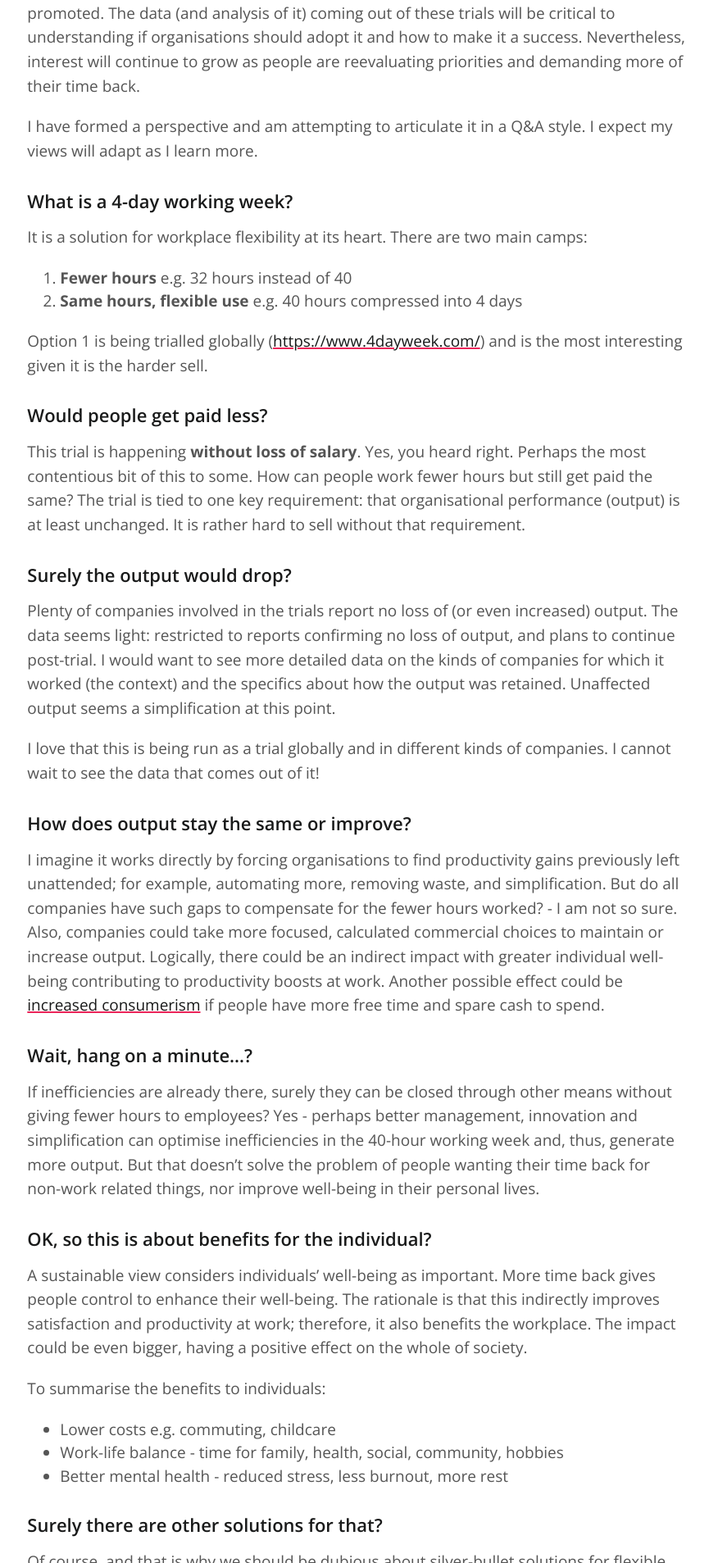
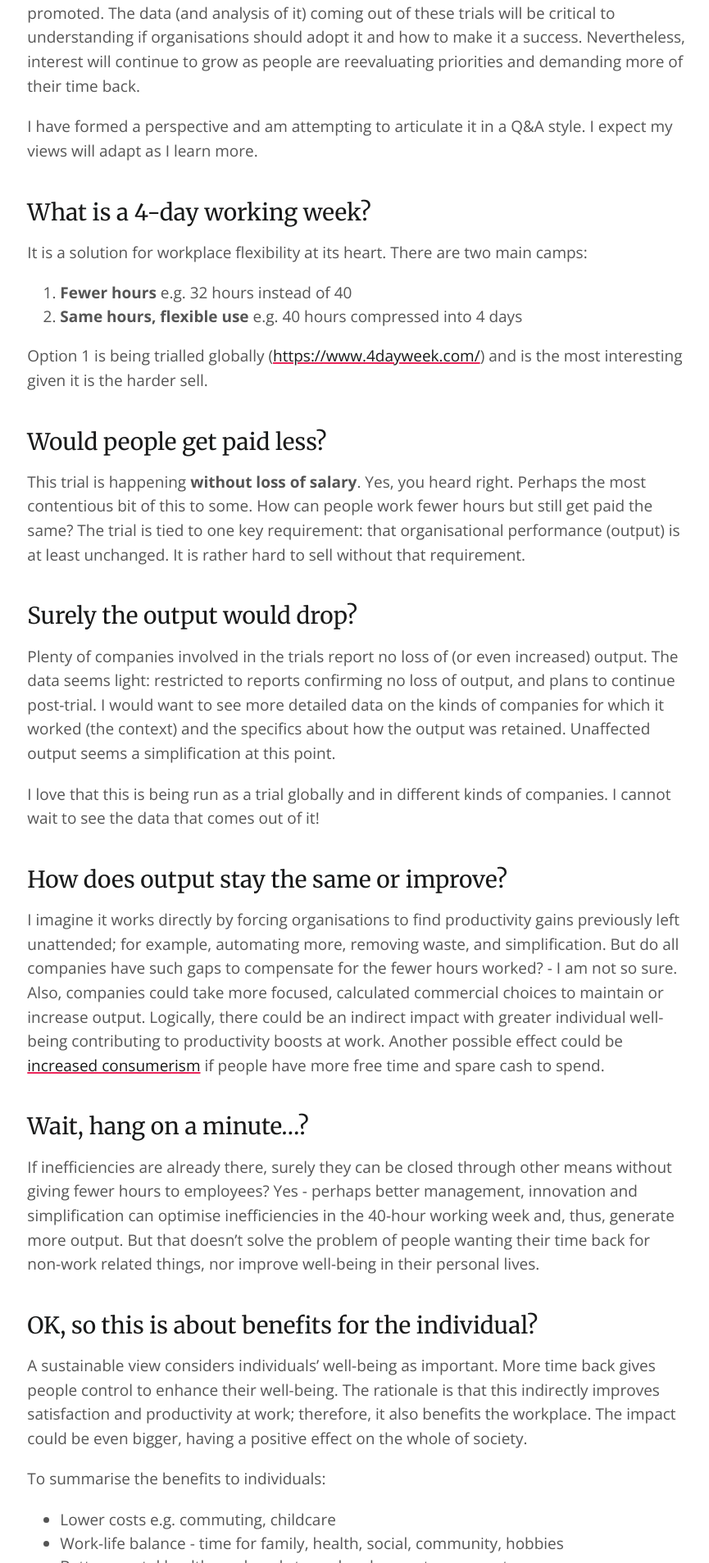
Before and after one commit to spiritedtechie/spiritedtechie.com, a Jekyll site: the page built from collections/_posts/2022-11-10-4-day-working-week-fo-sho-or-hell-nawww.md, in a window 1280 px wide. Shown: the part 1233-3140 px from the top of the page at 82% size, without its empty margins (205-1070 px from the left). Built offline with Jekyll 4.4.1, drawn with Linux system fonts in a browser that asks for light colours; nearby versions of some CDN libraries; comment, search, counter and statistics services are not loaded.

Commit message:
Header formatting consistency

```diff
--- a/collections/_posts/2022-11-10-4-day-working-week-fo-sho-or-hell-nawww.md
+++ b/collections/_posts/2022-11-10-4-day-working-week-fo-sho-or-hell-nawww.md
@@ -16,7 +16,7 @@ Of course, the reality may be more complex and success stories tend to get over-
 
 I have formed a perspective and am attempting to articulate it in a Q&A style. I expect my views will adapt as I learn more.
 
-### What is a 4-day working week?
+## What is a 4-day working week?
 
 It is a solution for workplace flexibility at its heart. There are two main camps:
 
@@ -25,25 +25,25 @@ It is a solution for workplace flexibility at its heart. There are two main camp
 
 Option 1 is being trialled globally ([https://www.4dayweek.com/](https://www.4dayweek.com/)) and is the most interesting given it is the harder sell.
 
-### Would people get paid less?
+## Would people get paid less?
 
 This trial is happening **without loss of salary**. Yes, you heard right. Perhaps the most contentious bit of this to some. How can people work fewer hours but still get paid the same? The trial is tied to one key requirement: that organisational performance (output) is at least unchanged. It is rather hard to sell without that requirement.
 
-### Surely the output would drop?
+## Surely the output would drop?
 
 Plenty of companies involved in the trials report no loss of (or even increased) output. The data seems light: restricted to reports confirming no loss of output, and plans to continue post-trial. I would want to see more detailed data on the kinds of companies for which it worked (the context) and the specifics about how the output was retained. Unaffected output seems a simplification at this point.
 
 I love that this is being run as a trial globally and in different kinds of companies. I cannot wait to see the data that comes out of it!
 
-### How does output stay the same or improve?
+## How does output stay the same or improve?
 
 I imagine it works directly by forcing organisations to find productivity gains previously left unattended; for example, automating more, removing waste, and simplification. But do all companies have such gaps to compensate for the fewer hours worked? - I am not so sure. Also, companies could take more focused, calculated commercial choices to maintain or increase output. Logically, there could be an indirect impact with greater individual well-being contributing to productivity boosts at work. Another possible effect could be [increased consumerism](https://www.youtube.com/watch?v=hD784CHYhGM) if people have more free time and spare cash to spend.
 
-### Wait, hang on a minute…?
+## Wait, hang on a minute…?
 
 If inefficiencies are already there, surely they can be closed through other means without giving fewer hours to employees? Yes - perhaps better management, innovation and simplification can optimise inefficiencies in the 40-hour working week and, thus, generate more output. But that doesn’t solve the problem of people wanting their time back for non-work related things, nor improve well-being in their personal lives.
 
-### OK, so this is about benefits for the individual?
+## OK, so this is about benefits for the individual?
 
 A sustainable view considers individuals' well-being as important. More time back gives people control to enhance their well-being. The rationale is that this indirectly improves satisfaction and productivity at work; therefore, it also benefits the workplace. The impact could be even bigger, having a positive effect on the whole of society.
 
@@ -53,15 +53,15 @@ To summarise the benefits to individuals:
 - Work-life balance - time for family, health, social, community, hobbies
 - Better mental health - reduced stress, less burnout, more rest
 
-### Surely there are other solutions for that?
+## Surely there are other solutions for that?
 
 Of course, and that is why we should be dubious about silver-bullet solutions for flexible working arrangements. Many other viable options can work well in specific ways for each individual - things like remote working, more paid leave, and flexible hours can be effective solutions too. Increasing empathy and understanding and surfacing options are what this is about, in my view.
 
-### What other problems does this solve?
+## What other problems does this solve?
 
 Aside from individual well-being and corporate productivity, there are claims of other societal benefits e.g. lower carbon footprint, and removing workplace barriers. I recommend keeping a critical eye - distant effects are difficult to predict in complex (and untested) social systems but easy to theorise (and use in motivating sales pitches!). Some things, though, are well-validated in scientific literature such as the effects of well-being. Critical thinking is needed to get through the noise and find what a 4-day working week is likely to solve and what things are possible side effects. At least until data is available that proves once-theoretical causal effects.
 
-### How universal can this be?
+## How universal can this be?
 
 A century ago, The Ford Motor Company led the world in [adopting a 5-day, 40-hour working week](https://www.history.com/this-day-in-history/ford-factory-workers-get-40-hour-week), which has stood the test of time. Of course, the economy and workplace are very different now and context matters.
 
@@ -69,15 +69,15 @@ There are sectors for which implementing such a solution is much more challengin
 
 Grassroots-led implementations are an effective method to demonstrate feasibility, positive effects and encourage change. Though I think without universal adoption (e.g. via changes in legislation) it will leave society less equal with only the lucky few benefiting. As an ideal, it’s great; practically achieving it so that it works for everybody seems incredibly challenging.
 
-### What would delay progress?
+## What would delay progress?
 
 Economic uncertainty or recession may delay such efforts more universally. As could lobbying against a 4-day working week. If the labour market was becoming less tight, there could be downward pressure on any form of flexible working. There are also plenty of organisations low on the maturity curve (unpaid/zero-break work, presenteeism is monitored) - for these expect a long, arduous journey to adapt to a 4-day working week (or any form of flexible working arrangements for that matter).
 
-### Does everyone want this?
+## Does everyone want this?
 
 Probably not. Some people could be quite happy with 5 days if they were working on a meaningful mission. Some may want to work more for the reward of the IPO and the realisation of a small fortune. Some may be OK with a reduced salary for more of their time back. Some may want other forms of flexibility. Whilst others simply want sustainable working in their workplace. Not everyone needs or wants 8 hours back. Therefore, start the conversations with employees (and potential future hires) about what they are looking for to surface all workable options.
 
-### Should my organisation adopt it?
+## Should my organisation adopt it?
 
 Work-life balance has grown as a value for many people around the world since Covid struck. So it has highly likely more work-life balance is already a need for some individuals in your organisation - neglect it at your peril.
 
```
Also changed, not shown: collections/_posts/2022-10-19-proper-helfy-without-calorie-counting.md (+8 -8 lines).
